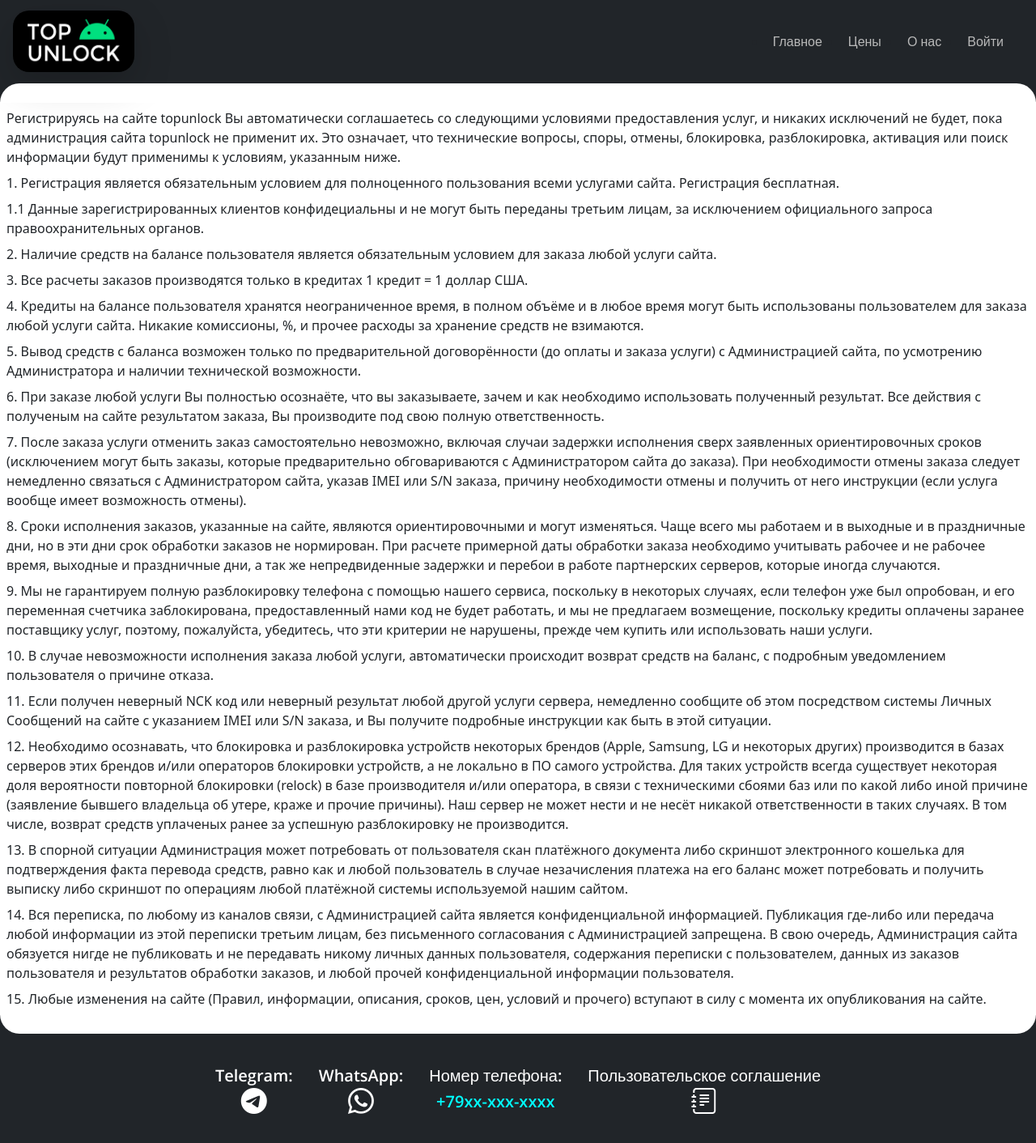
After one commit to Lochka1234/HerokuApp, a Flask app: page /terms in a window 1280 px wide. The commit adds this page. Shown: the whole page at 81% size. Run offline with Flask 2, Linux system fonts and the light colour scheme; some libraries are stand-ins or nearby versions.

Commit message:
Add price and editt index + base + add terms(maybe should edit)

```diff
--- a/app.py
+++ b/app.py
@@ -111,6 +111,11 @@ def index():
     return fl.render_template("index.html")
 
 
+@app.route('/terms')
+def terms():
+    return fl.render_template("terms.html")
+
+
 @app.route('/profile')
 @app.route('/profile/')
 @login_required
@@ -122,7 +127,9 @@ def profile():
 @login_required
 def userinfo():
     if fl.request.method == 'POST':
-        current_user.first_name = fl.request.form.get('name')
+        user = user_datastore.get_user(current_user.get_id())
+        user.first_name = fl.request.form.get('name')
+        db.session.commit()
     return fl.render_template('userprofile/userinfo.html')
 
 
@@ -130,7 +137,9 @@ def userinfo():
 @login_required
 def email_edit():
     if fl.request.method == 'POST':
-        current_user.first_name = fl.request.form.get('email')
+        user = user_datastore.get_user(current_user.get_id())
+        user.email = fl.request.form.get('email')
+        db.session.commit()
     return fl.render_template('userprofile/userinfo.html')
 
 
@@ -138,7 +147,9 @@ def email_edit():
 @login_required
 def phone_edit():
     if fl.request.method == 'POST':
-        current_user.phone_number = fl.request.form.get('phone_number')
+        user = user_datastore.get_user(current_user.get_id())
+        user.phone_number = fl.request.form.get('phone_number')
+        db.session.commit()
     return fl.render_template('userprofile/userinfo.html')
 
 
--- a/templates/base.html
+++ b/templates/base.html
@@ -136,6 +136,7 @@
             <a href="https://t.me/joinchat/L51FVHV8IxY0YTcy" style="color: white" class="text-decoration-none mx-3 h5">Telegram:<br><i class="bi bi-telegram" style="font-size: 2rem;"></i></a>
             <a href="https://api.whatsapp.com/resolve/?deeplink=%2F%253Cnumber%253E" style="color: white" class="text-decoration-none mx-3 h5">WhatsApp:<br><i class="bi bi-whatsapp" style="font-size: 2rem;"></i></a>
             <a href="tel:+380985554433" style="color: white" class="text-decoration-none mx-3 h5">Номер телефона:<br><p class="my-2" style="color: aqua">+79xx-xxx-xxxx</p></a>
+            <a href='{{ url_for('terms') }}' style="color: white" class="text-decoration-none mx-3 h5">Пользовательское соглашение<br><i class="bi bi-journal-text" style="font-size: 2rem"></i></a>
         </div>
     </div>
 
--- /dev/null
+++ b/templates/terms.html
@@ -0,0 +1,26 @@
+{% extends 'base.html' %}
+
+{% block body %}
+    <p class="mx-2 my-2">Регистрируясь на сайте topunlock Вы автоматически соглашаетесь со следующими условиями предоставления услуг, и никаких исключений не будет, пока администрация сайта topunlock не применит их. Это означает, что технические вопросы, споры, отмены, блокировка, разблокировка, активация или поиск информации будут применимы к условиям, указанным ниже.</p>
+    <p class="mx-2 my-2">1. Регистрация является обязательным условием для полноценного пользования всеми услугами сайта. Регистрация бесплатная.</p>
+    <p class="mx-2 my-2">1.1 Данные зарегистрированных клиентов конфидециальны и не могут быть переданы третьим лицам, за исключением официального запроса правоохранительных органов.</p>
+    <p class="mx-2 my-2">2. Наличие средств на балансе пользователя является обязательным условием для заказа любой услуги сайта.</p>
+    <p class="mx-2 my-2">3. Все расчеты заказов производятся только в кредитах 1 кредит = 1 доллар США.</p>
+    <p class="mx-2 my-2">4. Кредиты на балансе пользователя хранятся неограниченное время, в полном объёме и в любое время могут быть использованы пользователем для заказа любой услуги сайта. Никакие комиссионы, %, и прочее расходы за хранение средств не взимаются.</p>
+    <p class="mx-2 my-2">5. Вывод средств с баланса возможен только по предварительной договорённости (до оплаты и заказа услуги) с Администрацией сайта, по усмотрению Администратора и наличии технической возможности.</p>
+    <p class="mx-2 my-2">6. При заказе любой услуги Вы полностью осознаёте, что вы заказываете, зачем и как необходимо использовать полученный результат. Все действия с полученым на сайте результатом заказа, Вы производите под свою полную ответственность.</p>
+    <p class="mx-2 my-2">7. После заказа услуги отменить заказ самостоятельно невозможно, включая случаи задержки исполнения сверх заявленных ориентировочных сроков (исключением могут быть заказы, которые предварительно обговариваются с Администратором сайта до заказа).
+При необходимости отмены заказа следует немедленно связаться с Администратором сайта, указав IMEI или S/N заказа, причину необходимости отмены и получить от него инструкции (если услуга вообще имеет возможность отмены).</p>
+    <p class="mx-2 my-2">8. Сроки исполнения заказов, указанные на сайте, являются ориентировочными и могут изменяться. Чаще всего мы работаем и в выходные и в праздничные дни, но в эти дни срок обработки заказов не нормирован.
+При расчете примерной даты обработки заказа необходимо учитывать рабочее и не рабочее время, выходные и праздничные дни, а так же непредвиденные задержки и перебои в работе партнерских серверов, которые иногда случаются.</p>
+    <p class="mx-2 my-2">9. Мы не гарантируем полную разблокировку телефона с помощью нашего сервиса, поскольку в некоторых случаях, если телефон уже был опробован, и его переменная счетчика заблокирована, предоставленный нами код не будет работать, и мы не предлагаем возмещение, поскольку кредиты оплачены заранее поставщику услуг, поэтому, пожалуйста, убедитесь, что эти критерии не нарушены, прежде чем купить или использовать наши услуги.</p>
+    <p class="mx-2 my-2">10. В случае невозможности исполнения заказа любой услуги, автоматически происходит возврат средств на баланс, с подробным уведомлением пользователя о причине отказа.</p>
+    <p class="mx-2 my-2">11. Если получен неверный NCK код или неверный результат любой другой услуги сервера, немедленно сообщите об этом посредством системы Личных Сообщений на сайте с указанием IMEI или S/N заказа, и Вы получите подробные инструкции как быть в этой ситуации.</p>
+    <p class="mx-2 my-2">12. Необходимо осознавать, что блокировка и разблокировка устройств некоторых брендов (Apple, Samsung, LG и некоторых других) производится в базах серверов этих брендов и/или операторов блокировки устройств, а не локально в ПО самого устройства.
+Для таких устройств всегда существует некоторая доля вероятности повторной блокировки (relock) в базе производителя и/или оператора, в связи с техническими сбоями баз или по какой либо иной причине (заявление бывшего владельца об утере, краже и прочие причины).
+Наш сервер не может нести и не несёт никакой ответственности в таких случаях. В том числе, возврат средств уплаченых ранее за успешную разблокировку не производится.</p>
+    <p class="mx-2 my-2">13. В спорной ситуации Администрация может потребовать от пользователя скан платёжного документа либо скриншот электронного кошелька для подтверждения факта перевода средств, равно как и любой пользователь в случае незачисления платежа на его баланс может потребовать и получить выписку либо скриншот по операциям любой платёжной системы используемой нашим сайтом.</p>
+    <p class="mx-2 my-2">14. Вся переписка, по любому из каналов связи, с Администрацией сайта является конфиденциальной информацией. Публикация где-либо или передача любой информации из этой переписки третьим лицам, без письменного согласования с Администрацией запрещена.
+В свою очередь, Администрация сайта обязуется нигде не публиковать и не передавать никому личных данных пользователя, содержания переписки с пользователем, данных из заказов пользователя и результатов обработки заказов, и любой прочей конфиденциальной информации пользователя.</p>
+    <p class="mx-2 my-2">15. Любые изменения на сайте (Правил, информации, описания, сроков, цен, условий и прочего) вступают в силу с момента их опубликования на сайте.</p>
+{% endblock %}
```
Also changed, not shown: templates/index.html (+50 -3 lines), shop.db, templates/price.html (added).
